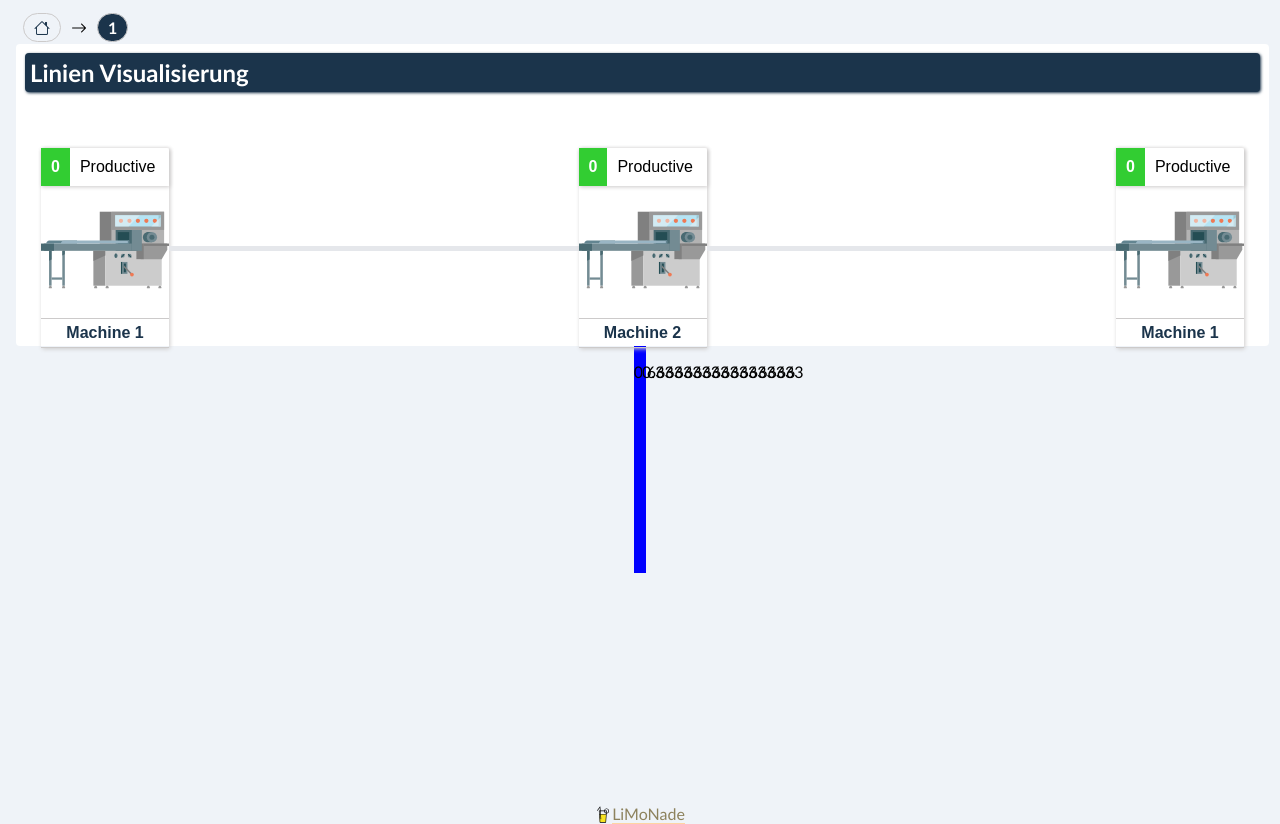
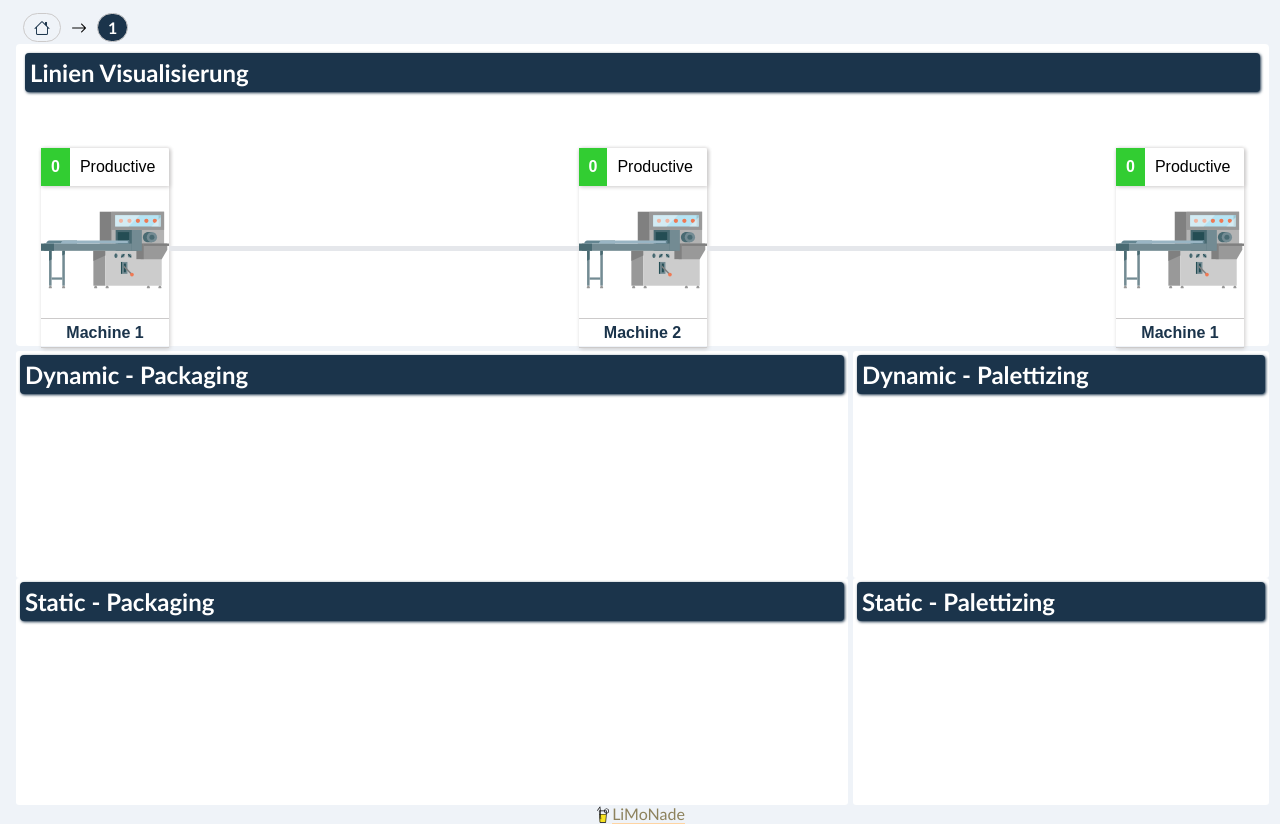
Before and after one commit to doteich/LiMonade, a Vue app in the folder limonade-ui/: page /1 in a window 1280 px wide. Built offline with nearby package versions, Linux system fonts and the light colour scheme; no server answers; a web font is replaced by a local one.

Commit message:
feat: updated line view

```diff
--- a/limonade-ui/src/components/line/visu.vue
+++ b/limonade-ui/src/components/line/visu.vue
@@ -1,8 +1,17 @@
 <script setup>
 import { onMounted } from "vue"
+import { useRouter } from 'vue-router'
 import Timeline from 'primevue/timeline';
 import { useLineDataStore } from "@/stores/line/lineData"
+
 const store = useLineDataStore()
+const router = useRouter();
+
+function switchRoute(name) {
+    router.push(router.currentRoute.value.fullPath + "/" +name)
+
+}
+
 </script>
 
 <template>
@@ -11,7 +20,7 @@ const store = useLineDataStore()
         <div class="timeline-container">
             <Timeline :value="store.getMachines" layout="horizontal">
                 <template #marker="slotProps">
-                    <div class="machine-container">
+                    <div class="machine-container" @click="switchRoute(slotProps.item.name)">
                         <p class="machine-state"><span class="status-num">{{ slotProps.item.state }}</span><span
                                 class="status-string">Productive</span></p>
                         <img src="../../assets/packing-machine-svgrepo-com.svg">
@@ -55,6 +64,7 @@ const store = useLineDataStore()
 }
 
 .machine-container {
+    cursor: pointer;
     min-width: 16vmin;
     border-radius: 2px;
     padding: 0;
--- a/limonade-ui/src/stores/line/lineData.js
+++ b/limonade-ui/src/stores/line/lineData.js
@@ -5,7 +5,7 @@ const sockets = []
 export const useLineDataStore = defineStore("lineData", {
     state: () => ({
         lineDefinition: [{
-                name: "group1",
+                name: "Packaging",
                 socket: "ws://localhost:8080/ws",
                 machines: [{
                         name: "Machine 1",
@@ -54,7 +54,7 @@ export const useLineDataStore = defineStore("lineData", {
                 ]
             },
             {
-                name: "group2",
+                name: "Palettizing",
                 socket: "ws://localhost:8081/ws",
                 machines: [{
                     name: "Machine 1",
@@ -78,7 +78,7 @@ export const useLineDataStore = defineStore("lineData", {
                         value: 0
                     }
                 ]
-            }
+            },
 
 
         ]
@@ -100,9 +100,16 @@ export const useLineDataStore = defineStore("lineData", {
             for (let group of state.lineDefinition) {
                 arr.push(group.machines.length)
             }
-            let sum = arr.reduce((a, c) => a + c, 0)
+            let sum = arr.reduce((accum, curVal) => accum + curVal, 0)
             let ratArr = []
-            arr.forEach(num => ratArr.push(num / sum))
+            arr.forEach((num, index) => {
+
+                ratArr.push({
+                    name: state.lineDefinition[index].name,
+                    ratio: num / sum
+                })
+
+            })
             return ratArr
         }
     },
--- a/limonade-ui/src/views/lineView.vue
+++ b/limonade-ui/src/views/lineView.vue
@@ -6,7 +6,7 @@ import lineVisu from "../components/line/visu.vue"
 
 const store = useLineDataStore()
 
-onMounted(()=>{
+onMounted(() => {
     store.startSockets()
 })
 
@@ -16,15 +16,23 @@ onMounted(()=>{
     <div class="line-view">
         <lineVisu class=".line-visu"></lineVisu>
         <section class="line-dynamic">
-    <div v-for="area in store.getMachineAreas" :key="area" :style="{ width: area + '%', background:'blue'}">
-        <p>{{ area }}</p>
+            <div class="data-container" v-for="group in store.getMachineAreas" :key="group.ratio"
+                :style="{ width: group.ratio * 100 + '%' }">
+                <h2>Dynamic - {{ group.name }}</h2>
             </div>
+        </section>
 
+        <section class="line-static">
+            <div class="data-container" v-for="group in store.getMachineAreas" :key="group"
+                :style="{ width: group.ratio * 100 + '%' }">
+                <h2>Static - {{ group.name }}</h2>
+            </div>
         </section>
+
     </div>
 </template>
 
-<style>
+<style scoped>
 .line-view {
     display: grid;
     height: 94.5vh;
@@ -37,15 +45,31 @@ onMounted(()=>{
 }
 
 
-.line-view > .line-visu{
+.line-view>.line-visu {
     grid-area: line;
 }
 
-.line-view > .line-dynamic{
+.line-view>.line-dynamic {
     grid-area: dynamic;
     display: flex;
     align-content: center;
     justify-content: center;
 }
 
+.data-container {
+    margin: 5px 0 0 5px;
+    background: var(--font-color-1);
+    border-radius: 3px;
+    height: 100%
+}
+
+.line-view>.line-static {
+    grid-area: static;
+    display: flex;
+    align-content: center;
+    justify-content: center;
+}
+
+
+
 </style>
```
Lines whose indentation alone changed are shown as unchanged.
